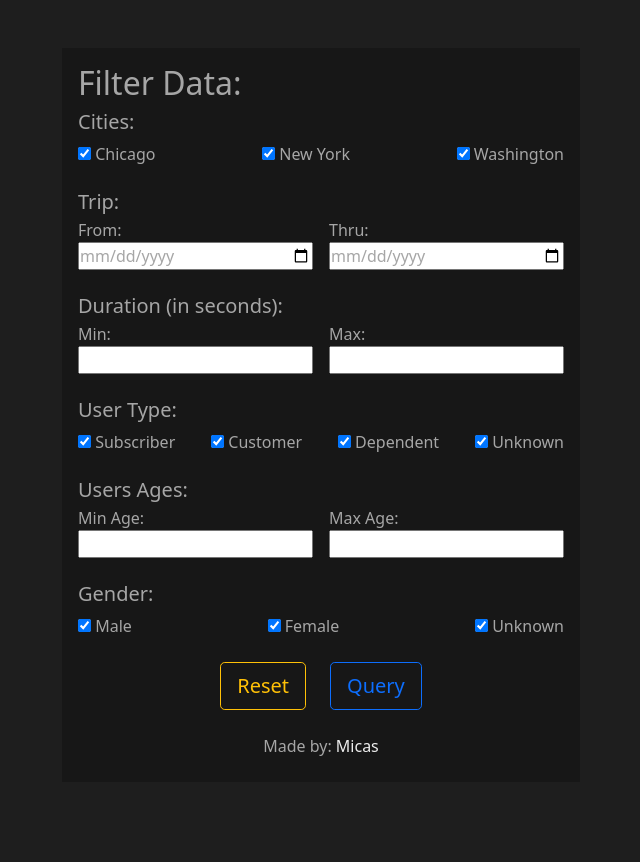
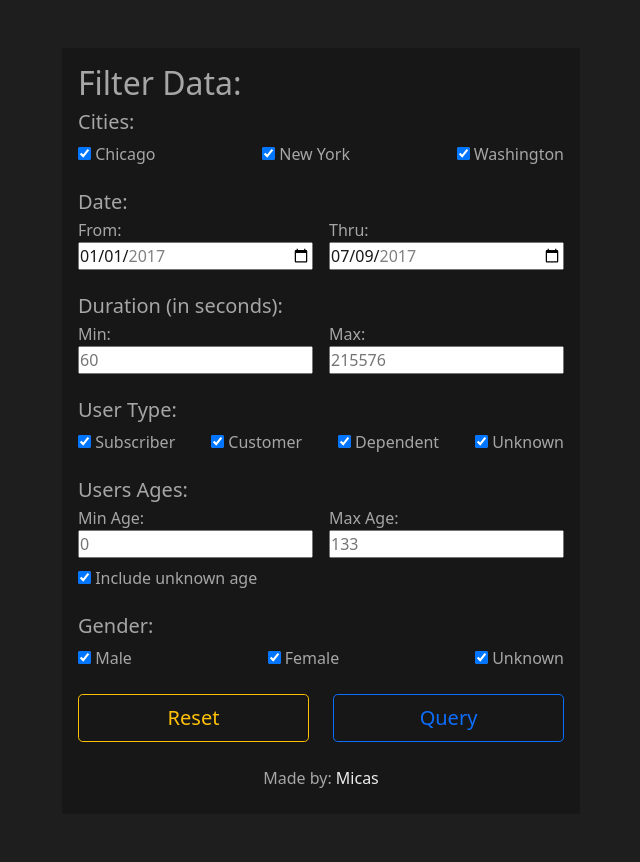
Before and after one commit to MicasR/bikeshare, a Flask app: page / in a window 1280 px wide. Shown: the whole page, without its empty margins (319-959 px from the left). Before the commit the page ends 756 px from the top, so only its background shows below. Run offline with Flask 2, Linux system fonts and the light colour scheme; some libraries are stand-ins or nearby versions.

Commit message:
created index page that serves to filter data

```diff
--- a/static/index.css
+++ b/static/index.css
@@ -9,6 +9,19 @@
 
 .period input{
     width: 100%;
+}
+
+.duration{
+    flex-grow: 1;
+}
+
+.duration input{
+    width: 100%;
+}
+
+.buttons .btn{
+    flex-basis: 1px;
+    flex-grow: 1;
 }
 
 @media screen and (max-width: 575.98px) {
--- a/static/main.css
+++ b/static/main.css
@@ -34,12 +34,28 @@
     background-color: var(--drk-bg3);;
 }
 
+.drk-bg-blue{
+    background-color: var(--drk-blue);;
+}
+
 .drk-text1{
     color: var(--drk-text1)
 }
 
 .drk-text2{
     color: var(--drk-text2)
+}
+
+.drk-text3{
+    color: var(--drk-bg1)
+}
+
+.drk-text4{
+    color: var(--drk-bg2)
+}
+
+.drk-text5{
+    color: var(--drk-bg3)
 }
 
 .drk-text-green{
--- a/templates/base.html
+++ b/templates/base.html
@@ -23,5 +23,7 @@
     {%endblock%}
     <script src="https://cdn.jsdelivr.net/npm/bootstrap@5.1.3/dist/js/bootstrap.bundle.min.js" integrity="sha384-ka7Sk0Gln4gmtz2MlQnikT1wXgYsOg+OMhuP+IlRH9sENBO0LRn5q+8nbTov4+1p" crossorigin="anonymous"></script>
     <script src="{{url_for('static', filename='main.js')}}"></script>
+    {%block scripts%}
+    {%endblock%}
 </body>
 </html>
--- a/templates/index.html
+++ b/templates/index.html
@@ -9,33 +9,33 @@
         <div class="filter-form my-0 my-sm-5 p-3 drk-bg2">
             <div class="filter-form-head"><h2>Filter Data:</h2></div>
             <div class="filter-form-bofy">
-                <form action="" method="get">
+                <form id="query-form" action="{{url_for('dashboard')}}" method="get">
 
                     <h5 class="city-label">Cities:</h5>
                     <div class="cities d-flex justify-content-between flex-wrap gap-2">
                         <div class="city">
-                            <input type="checkbox" name="chicago" id="chicago" checked>
+                            <input type="checkbox" name="city-chicago" id="chicago" checked>
                             <label for="chicago">Chicago</label>
                         </div>
                         <div class="city">
-                            <input type="checkbox" name="new-york" id="new-york" checked>
+                            <input type="checkbox" name="city-new-york" id="new-york" checked>
                             <label for="new-york">New York</label>
                         </div>
                         <div class="city">
-                            <input type="checkbox" name="washington" id="washington" checked>
+                            <input type="checkbox" name="city-washington" id="washington" checked>
                             <label for="washington">Washington</label>
                         </div>
                     </div>
 
-                    <h5 class="trip-label mt-4 mb-1">Trip:</h5>
+                    <h5 class="trip-label mt-4 mb-1">Date:</h5>
                     <div class="trip-period d-flex justify-content-between flex-wrap gap-3">
                         <div class="period">
                             <div><label for="date-from">From:</label></div>
-                            <div><input type="date" name="date-from" id="date-from"></div>
+                            <div><input class="drk-text4" type="date" name="date-from" id="date-from" min="2017-01-01" max="2017-07-09" value="2017-01-01"></div>
                         </div>
                         <div class="period">
                             <div><label for="date-Thru">Thru:</label></div>
-                            <div><input type="date" name="Thru-from" id="date-Thru"></div>
+                            <div><input class="drk-text4" type="date" name="date-thru" id="date-thru" min="2017-01-01" max="2017-07-09" value="2017-07-09"></div>
                         </div>
                     </div>
 
@@ -43,31 +43,31 @@
                     <div class="trip-duration d-flex justify-content-between flex-wrap gap-3">
                         <div class="duration">
                             <div><label for="min-duration">Min:</label></div>
-                            <div><input type="number" name="min-duration" id="min-duration"></div>
+                            <div><input class="drk-text4" type="number" name="min-duration" id="min-duration" min=60 max=215576 placeholder=60></div>
                         </div>
                         <div class="duration">
                             <div><label for="max-duration">Max:</label></div>
-                            <div><input type="number" name="max-duration" id="max-duration"></div>
+                            <div><input class="drk-text4" type="number" name="max-duration" id="max-duration" min=60 max=215576 placeholder=215576></div>
                         </div>
                     </div>
 
                     <h5 class="user-type-label mt-4">User Type:</h5>
                     <div class="user-types d-flex justify-content-between flex-wrap gap-2">
                         <div class="user-type">
-                            <input type="checkbox" name="Subscriber" id="Subscriber" checked>
-                            <label for="Subscriber">Subscriber</label>
+                            <input type="checkbox" name="user-type-subscriber" id="user-type-Subscriber" checked>
+                            <label for="user-type-Subscriber">Subscriber</label>
                         </div>
                         <div class="user-type">
-                            <input type="checkbox" name="Customer" id="Customer" checked>
-                            <label for="Customer">Customer</label>
+                            <input type="checkbox" name="user-type-customer" id="user-type-Customer" checked>
+                            <label for="user-type-Customer">Customer</label>
                         </div>
                         <div class="user-type">
-                            <input type="checkbox" name="Dependent" id="Dependent" checked>
-                            <label for="Dependent">Dependent</label>
+                            <input type="checkbox" name="user-type-dependent" id="user-type-Dependent" checked>
+                            <label for="user-type-Dependent">Dependent</label>
                         </div>
                         <div class="user-type">
-                            <input type="checkbox" name="unknown" id="unknown" checked>
-                            <label for="unknown">Unknown</label>
+                            <input type="checkbox" name="user-type-unknown" id="user-type-unknown" checked>
+                            <label for="user-type-unknown">Unknown</label>
                         </div>
                     </div>
 
@@ -75,38 +75,52 @@
                     <div class="trip-duration d-flex justify-content-between flex-wrap gap-3">
                         <div class="duration">
                             <div><label for="min-age">Min Age:</label></div>
-                            <div><input type="number" name="min-age" id="min-age"></div>
+                            <div><input class="drk-text4" type="number" name="min-age" id="min-age" min=0 placeholder=0></div>
                         </div>
                         <div class="duration">
                             <div><label for="max-age">Max Age:</label></div>
-                            <div><input type="number" name="max-age" id="max-age"></div>
+                            <div><input class="drk-text4" type="number" name="max-age" id="max-age" min=0 placeholder=133></div>
                         </div>
+                    </div>
+
+                    <div class="unknown-age mt-2">
+                        <input type="checkbox" name="include-unknown-age" id="include-unknown-age" checked>
+                        <label for="include-unknown-age">Include unknown age</label>
                     </div>
 
                     <h5 class="user-type-label mt-4">Gender:</h5>
                     <div class="user-types d-flex justify-content-between flex-wrap gap-3">
                         <div class="user-type">
-                            <input type="checkbox" name="Male" id="Male" checked>
+                            <input type="checkbox" name="gender-male" id="Male" checked>
                             <label for="Male">Male</label>
                         </div>
                         <div class="user-type">
-                            <input type="checkbox" name="Female" id="Female" checked>
+                            <input type="checkbox" name="gender-female" id="Female" checked>
                             <label for="Female">Female</label>
                         </div>
                         <div class="user-type">
-                            <input type="checkbox" name="Unknown" id="Unknown" checked>
+                            <input type="checkbox" name="gender-unknown" id="Unknown" checked>
                             <label for="Unknown">Unknown</label>
                         </div>
                     </div>
-                    <div class="mt-4 d-flex flex-wrap justify-content-center gap-4 align-content-center">
-                        <button class="btn  btn-lg btn-outline-warning" type="button">Reset</button>
+                    <div class="buttons mt-4 d-flex flex-wrap justify-content-center gap-4 align-content-center">
+                        <button class="btn  btn-lg btn-outline-warning" type="button" onclick="reset_form()">Reset</button>
                         <button class="btn  btn-lg btn-outline-primary" type="submit">Query</button>
                     </div>
                     <div class="mt-4 mb-2 d-flex justify-content-center">
-                        <div>Made by: <span class="drk-text2">Micas</span> </div>
+                        <div>Made by: <span class="drk-text2">Micas</span></div>
                     </div>
                 </form>
             </div>
         </div>
     </div>
 {% endblock %}
+
+{%block scripts%}
+<script>
+    function reset_form() {
+        document.getElementById("query-form").reset();
+    }
+
+</script>
+{%endblock%}
```
